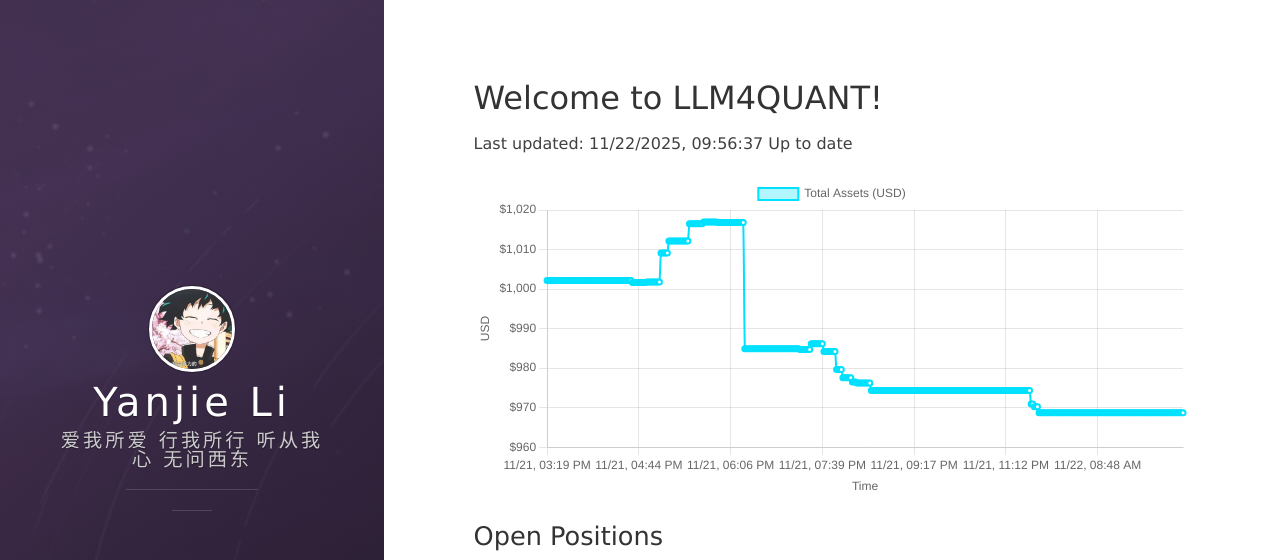
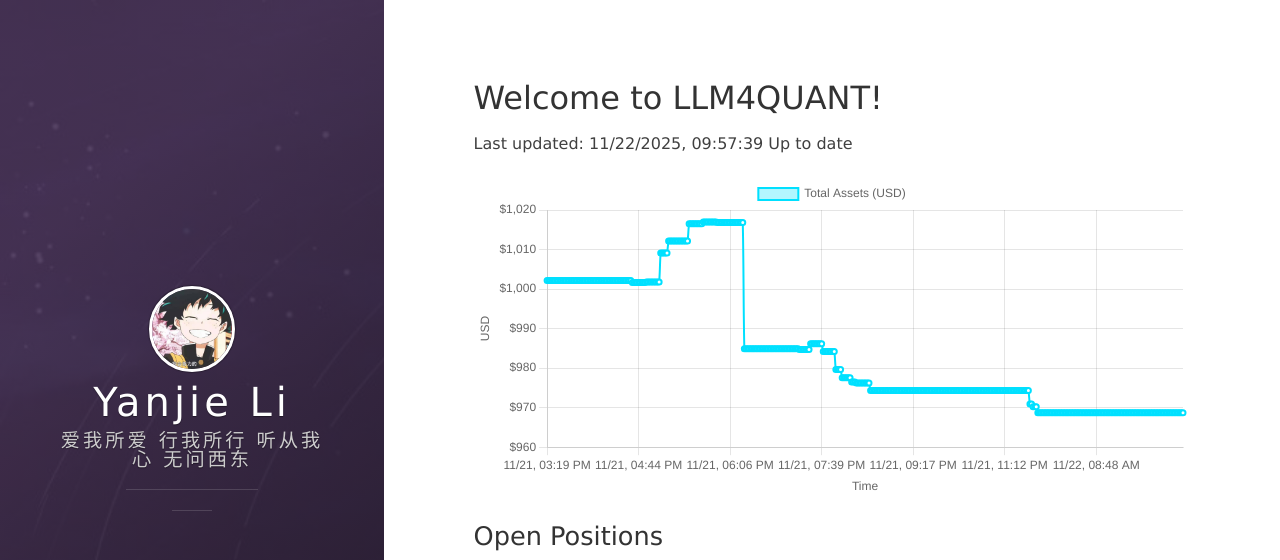
Before and after one commit to leeyegy/leeyegy.github.io, a Jekyll site: the page built from live-trading.html, in a window 1280 px wide and 1026 px high. Shown: the top 560 px of the window. Built offline with Jekyll 4.4.1, drawn with Linux system fonts in a browser that asks for light colours; nearby versions of some CDN libraries.

Commit message:
AccountMonitor: update balance history 2025-11-22T17:57:39+08:00

```diff
--- a/assets/data/binance/balance-history.json
+++ b/assets/data/binance/balance-history.json
@@ -1,5 +1,5 @@
 {
-  "generatedAt": "2025-11-22T17:56:37+08:00",
+  "generatedAt": "2025-11-22T17:57:39+08:00",
   "asset": "total_usd_value",
   "history": [
     {
@@ -1612,6 +1612,10 @@
     },
     {
       "timestamp": "2025-11-22T17:56:37+08:00",
+      "totalUsd": 968.69074819
+    },
+    {
+      "timestamp": "2025-11-22T17:57:39+08:00",
       "totalUsd": 968.69074819
     }
   ]
```
